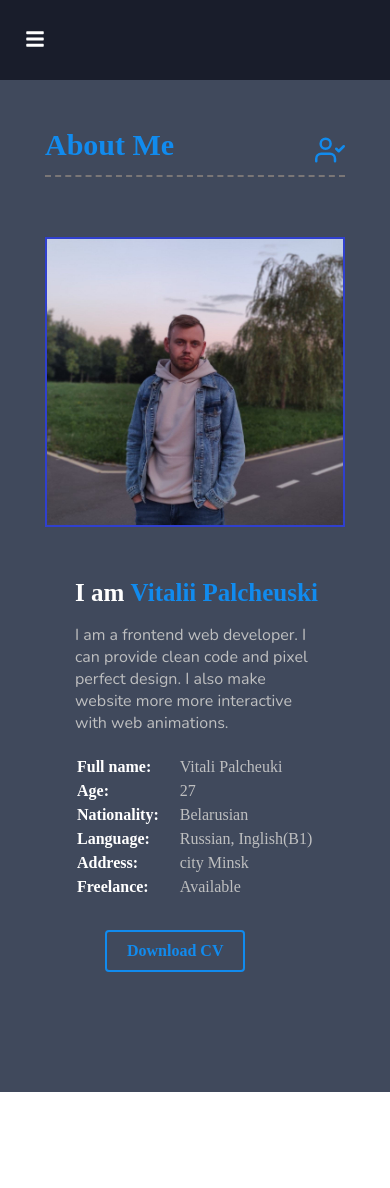
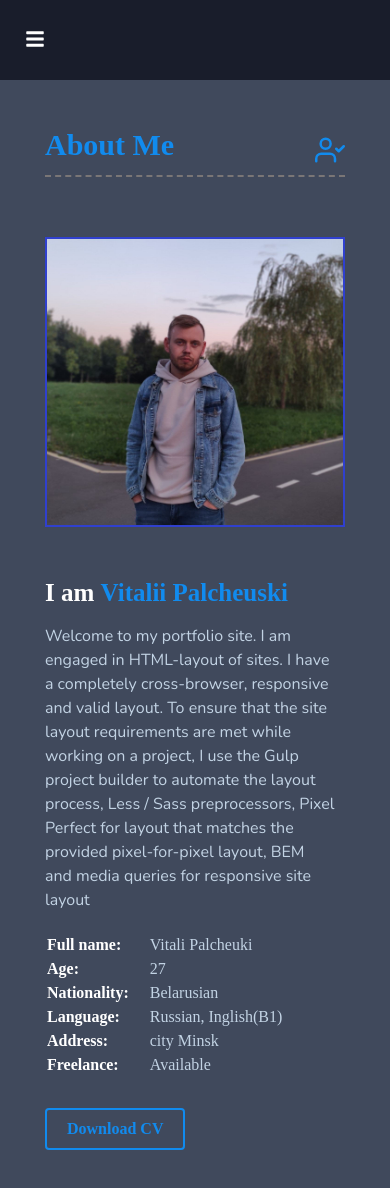
Before and after one commit to Vitalik9135eb2/Portfolio, a React (Create React App) app: page /about in a window 390 px wide. Shown: the top 1188 px of the page. Before the commit the page ends 1092 px from the top, so only its background shows below. Built offline with nearby package versions, Linux system fonts and the light colour scheme.

Commit message:
fix about text

```diff
--- a/src/componets/pages/About.js
+++ b/src/componets/pages/About.js
@@ -13,7 +13,7 @@ function About() {
     return (
         <div className={s.about}>
             <div className={s.container}>
-               <Title title={data.title} icon={data.icon}/>
+                <Title title={data.title} icon={data.icon}/>
 
                 <div className={s.content}>
                     <div className={s.imgWrap} >
@@ -21,7 +21,14 @@ function About() {
                     </div>
                     <div className={s.personal} >
                         <h4 className={s.personalTitle}> I am <span className={s.name}>Vitalii Palcheuski</span></h4>
-                        <p className={s.personalText}>I am a frontend web developer. I can provide clean code and pixel perfect design. I also make website more  more interactive with web animations.</p>
+                        <p className={s.personalText}>
+                            Welcome to my portfolio site.
+                            I am engaged in HTML-layout of sites. I have a completely cross-browser, responsive and valid layout.
+                            To ensure that the site layout requirements are met while working on a project,
+                            I use the Gulp project builder to automate the layout process, Less / Sass preprocessors,
+                            Pixel Perfect for layout that matches the provided pixel-for-pixel layout,
+                            BEM and media queries for responsive site layout
+                        </p>
 
                         <div className={s.info}>
                             <table className={s.tableInfo}>
@@ -50,16 +57,10 @@ function About() {
                                     <td className={s.myData}>Available</td>
                                 </tr>
                             </table>
-                            {/* <span className={s.span}> Full name:<strong>Vitali Palcheuki</strong></span>
-                            <span className={s.span}>Age:<strong>27</strong></span>
-                            <span className={s.span}>Nationality:<strong>Belarusian</strong></span>
-                            <span className={s.span}>Language:<strong>Russian, Inglish(B1)</strong></span>
-                            <span className={s.span}>Address:<strong>city Minsk</strong></span>
-                            <span className={s.span}>Freelance:<strong>Available</strong></span> */}
                         </div>
 
 
-                        <a className={s.link} href="#" >Download CV</a>
+                        <a className={s.link} target="_blank" href="https://disk.yandex.by/i/oRQL7OaTtiuygw" >Download CV</a>
                     </div>
 
                 </div>
--- a/src/componets/pages/_about.module.scss
+++ b/src/componets/pages/_about.module.scss
@@ -42,15 +42,17 @@
             .personal{
                 width: 50%;
                 @include flex(flex,column,center,flex-start);
-                margin: 25px 0 0 20px;
+                margin: 10px 0 0 20px;
                 @media (max-width: 992px){
                     margin: 0 0 0 20px;
                 }
                 @media (max-width: 768px){
-                    margin: 55px 0 0 30px;
+                    margin: 55px 0 0 0px;
+                    align-self: flex-start;
+                    width: 100%;
                 }
                 @media (max-width: 576px){
-                    width: 90%;
+                    width: 100%;
                 }
                 .personalTitle{
                     @include text(30px,700,22px, #fff);
@@ -69,20 +71,20 @@
                     }
                 }
                 .personalText{
-                    margin: 40px 0 0 0;
+                    margin: 25px 0 0 0;
                     font-family: 'Nunito';
-                    @include text(18px,400,22px,$textColor);
+                    @include text(16px,400,24px,$textColor);
                     @media (max-width: 992px){
                         margin: 20px 0 0 0;
                         font-size: 16px;
                     }
                     @media (max-width: 576px){
-                        width: 250px;
+                        width: 290px;
                     }
                 }
 
                 .info{
-                    margin: 40px 0 0 0;
+                    margin: 20px 0 0 0;
                     @media (max-width: 992px){
                         margin: 20px 0 0 0;
                     }
@@ -126,7 +128,7 @@
                         margin: 15px 15px;
                     }
                     @media (max-width: 768px){
-                        margin: 30px 30px;
+                        margin: 30px 0 0 0;
                     }
                 }
             }
--- a/src/style/vars.scss
+++ b/src/style/vars.scss
@@ -15,7 +15,7 @@ $progresBarColor: #0ac7e9;
 
 $backgroundColor: #191d2b;
 $backgroundColorLight: #40495c;
-$textColor: #bebfc0;
+$textColor: #c2d3e4;
 // $secondaryColor: #C7C7C7;
 // $btnAcentColor:#3040ce;
 // $backgroundColorFilter: #f1d3f1;
```
Also changed, not shown: src/assets/about1.jpg (deleted), src/assets/about2.jpg (deleted).
